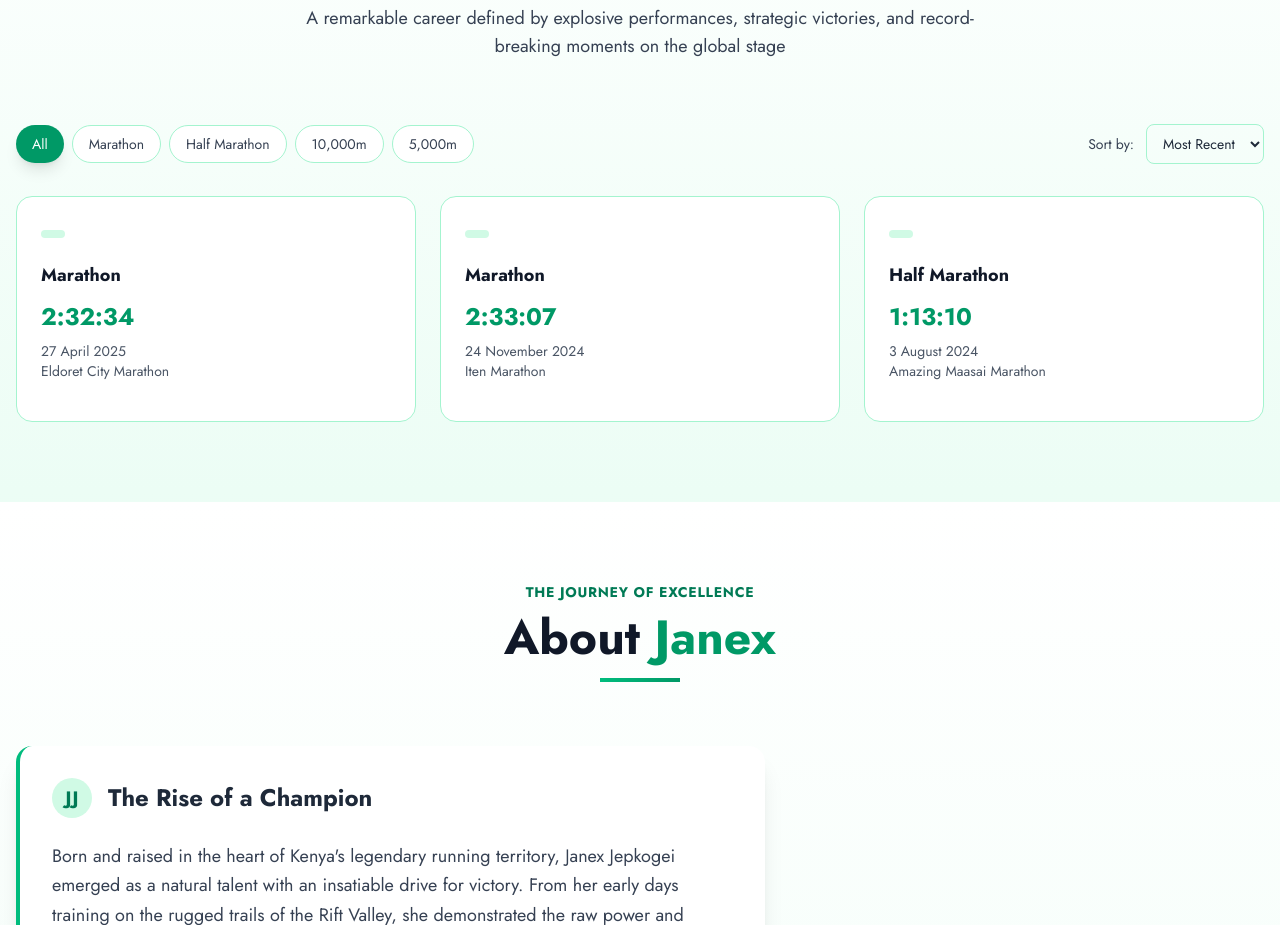
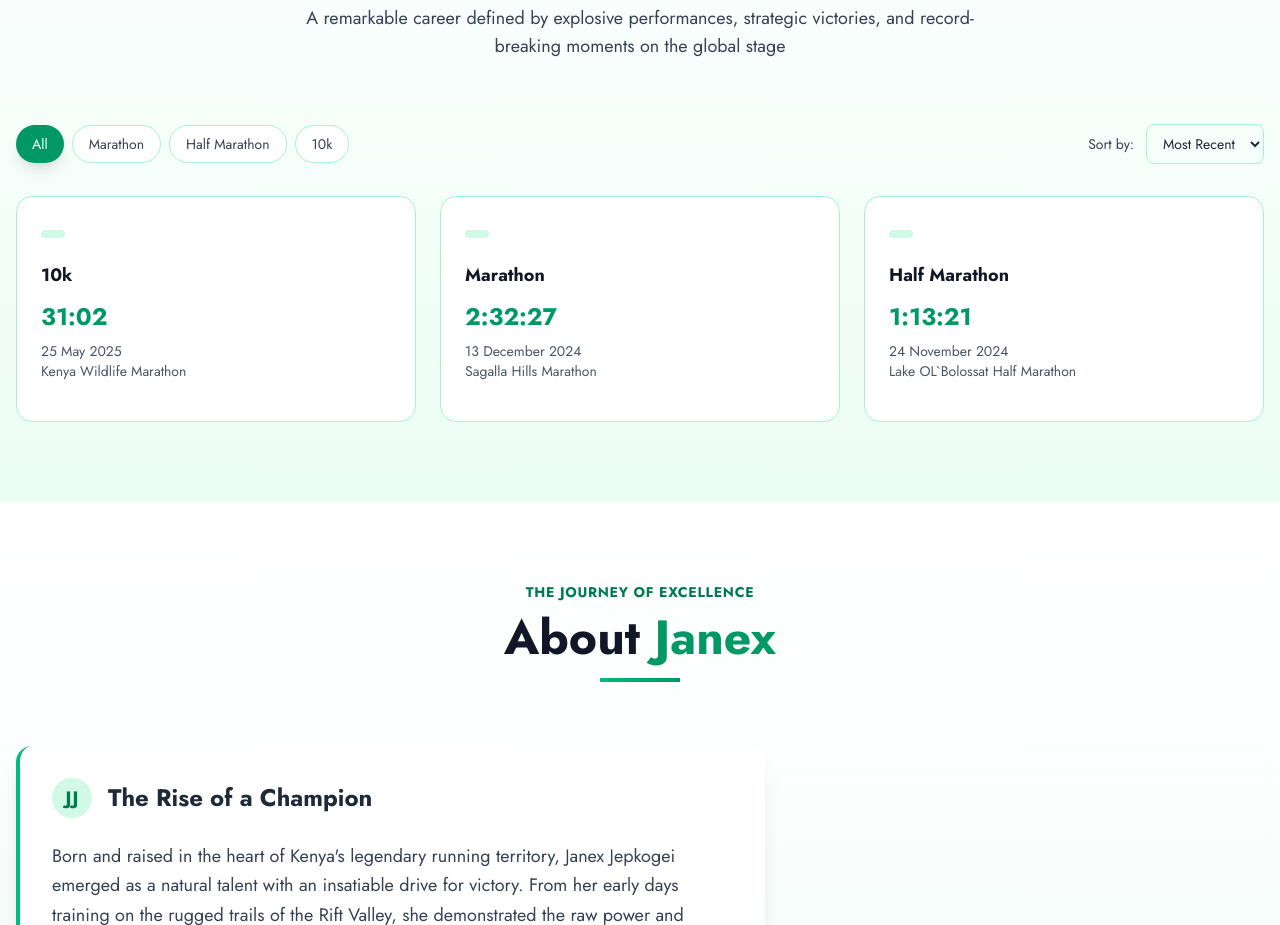
Before and after one commit to Koech161/gideon-sugut, a Next.js app: page / in a window 1280 px wide. Shown: the part 1000-1925 px from the top of the page. Built offline with nearby package versions, Linux system fonts and the light colour scheme.

Commit message:
add records

```diff
--- a/components/RecordsTable.jsx
+++ b/components/RecordsTable.jsx
@@ -3,7 +3,7 @@ import { useState, useMemo } from 'react';
 import { motion, AnimatePresence } from 'framer-motion';
 import achievementsData from '@/data/records.json';
 
-const categoryFilters = ['All', 'Marathon', 'Half Marathon', '10,000m', '5,000m'];
+const categoryFilters = ['All', 'Marathon', 'Half Marathon', '10k'];
 
 export default function Achievements() {
   const [activeFilter, setActiveFilter] = useState('All');
--- a/data/records.json
+++ b/data/records.json
@@ -1,7 +1,7 @@
 [
-  { "id": 1, "event": "Marathon", "time": "2:33:07", "date": "2024-11-24", "venue": "Iten Marathon" },
-  { "id": 3, "event": "Marathon", "time": "2:32:34 ", "date": "2025-04-27", "venue": "Eldoret City Marathon" },
-  { "id": 2, "event": "Half Marathon", "time": "1:13:10", "date": "2024-08-03", "venue": "Amazing Maasai Marathon" }
+  { "id": 1, "event": "Marathon", "time": "2:32:27", "date": "2024-12-13", "venue": "Sagalla Hills Marathon" },
+  { "id": 3, "event": "10k", "time": "31:02", "date": "2025-05-25", "venue": "Kenya Wildlife Marathon" },
+  { "id": 2, "event": "Half Marathon", "time": "1:13:21", "date": "2024-11-24", "venue": "Lake OL`Bolossat Half Marathon" }
 
 
 ]
```
